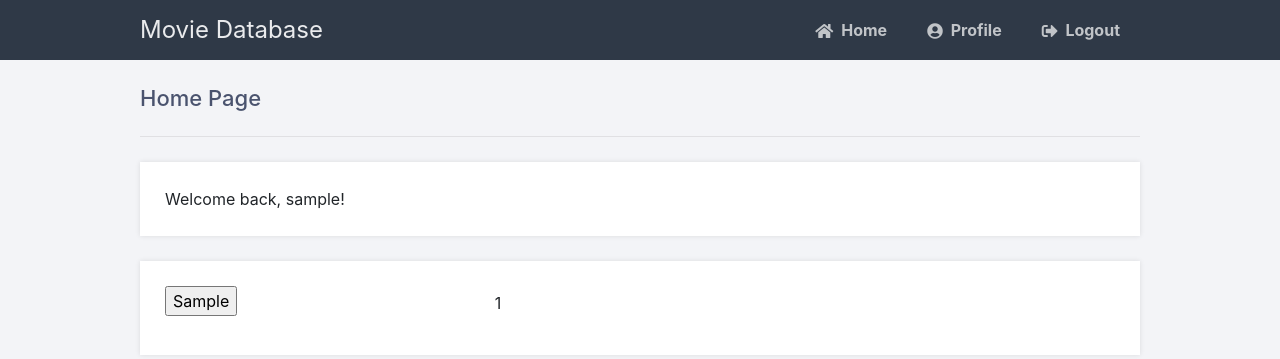
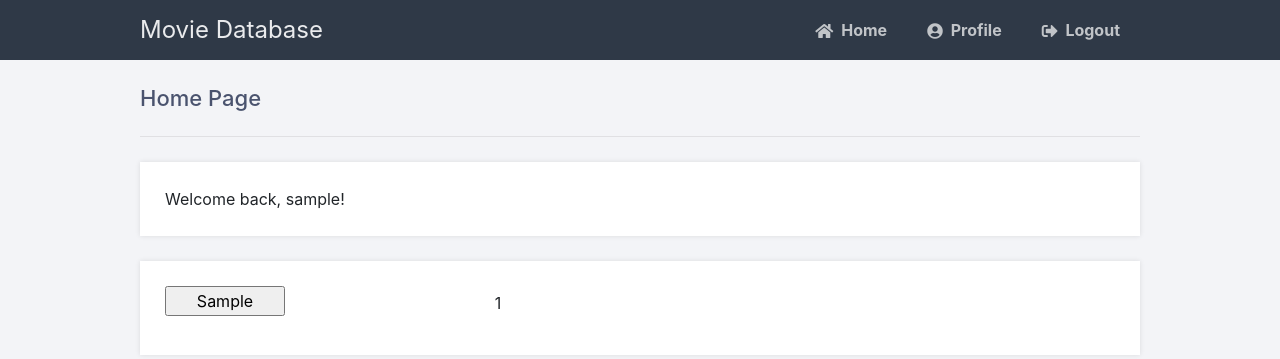
Before and after one commit to benhprentice/MovieDatabase, a Flask app: template templates/home.html in a window 1280 px wide. Shown: the top 359 px of the page. Run offline with Flask 2, Linux system fonts and the light colour scheme; the template is opened without the code that fills it: most values are stand-ins (such as "Sample title", 1, 10 or a date in 2020); parts of the project's set-up code (start-up, migrations or seed data) failed here and were passed over.

Commit message:
change button width

```diff
--- a/static/style.css
+++ b/static/style.css
@@ -145,3 +145,7 @@ body.loggedin {
   padding: 5px;
   margin: 0 0 10px 0;
 }
+
+.genreButton {
+    width: 120px;
+}
--- a/templates/home.html
+++ b/templates/home.html
@@ -11,7 +11,7 @@
         <div class="col-4">
             {% for genrezz in genres %}
                 <form action="{{ url_for('home') }}" method="POST">
-                    <input type="submit" name="genrezz" value={{ genrezz }}>
+                    <input type="submit" class = "genreButton" name="genrezz" value={{ genrezz }}>
                 </form>
             {% endfor %}
         </div>
```
